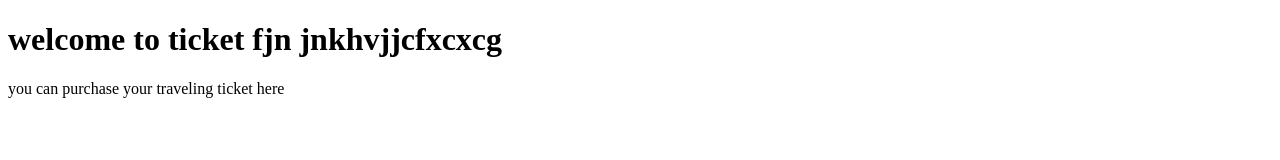
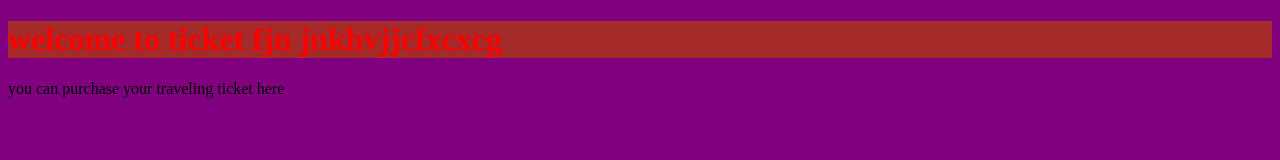
Before and after one commit to preciouseleke/ticketapp2, a plain HTML site: page index.html in a window 1280 px wide. Drawn offline with Linux system fonts and the light colour scheme.

```diff
--- a/index.html
+++ b/index.html
@@ -8,8 +8,8 @@
 
 
 
-	<body>
-		<h1>welcome to ticket fjn jnkhvjjcfxcxcg</h1>
+	<body bgcolor="purple">
+		<h1 style="color:red;background-color:brown;">welcome to ticket fjn jnkhvjjcfxcxcg</h1>
 		<p> you can purchase your traveling ticket here</p>
 	</body>
 
```
